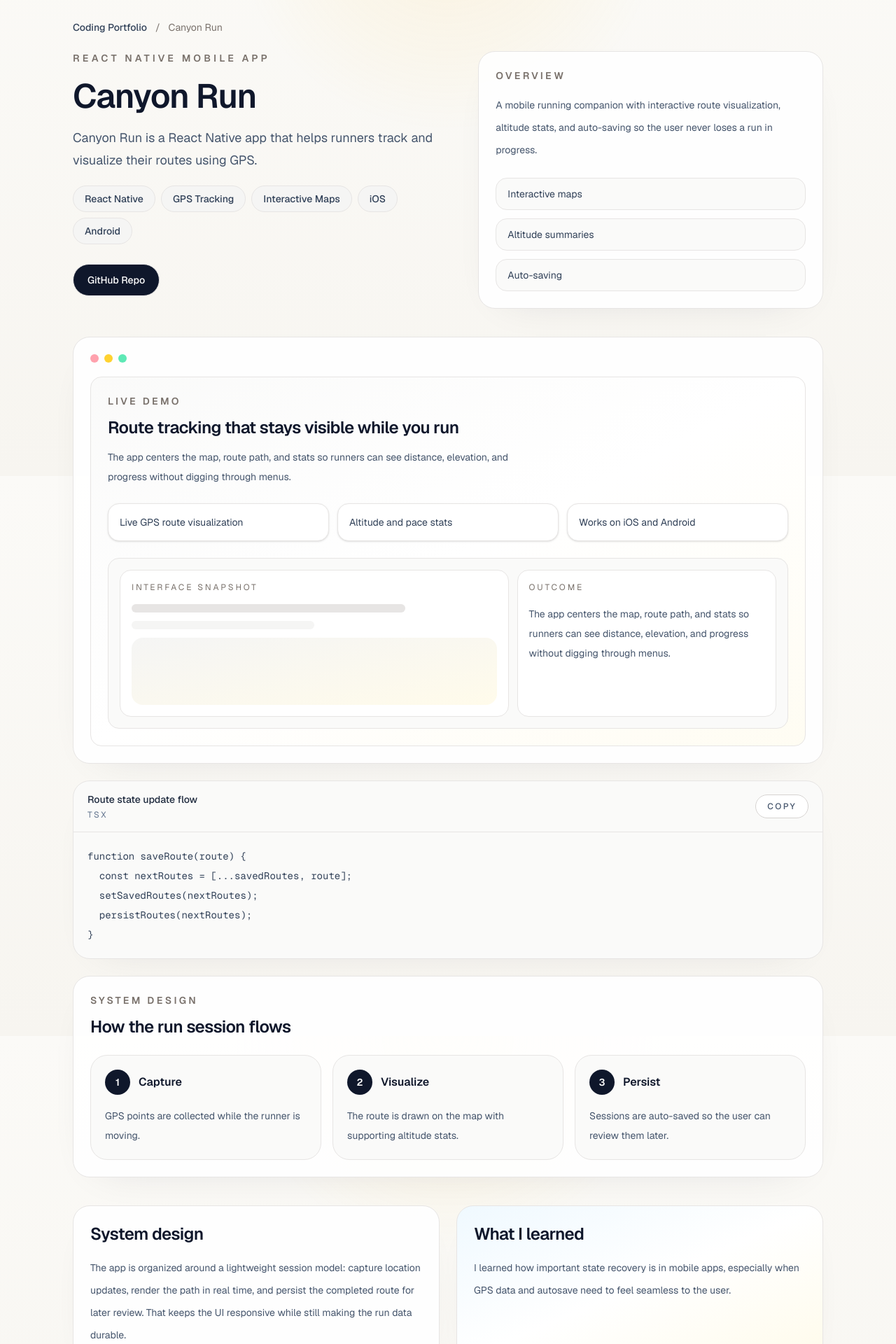
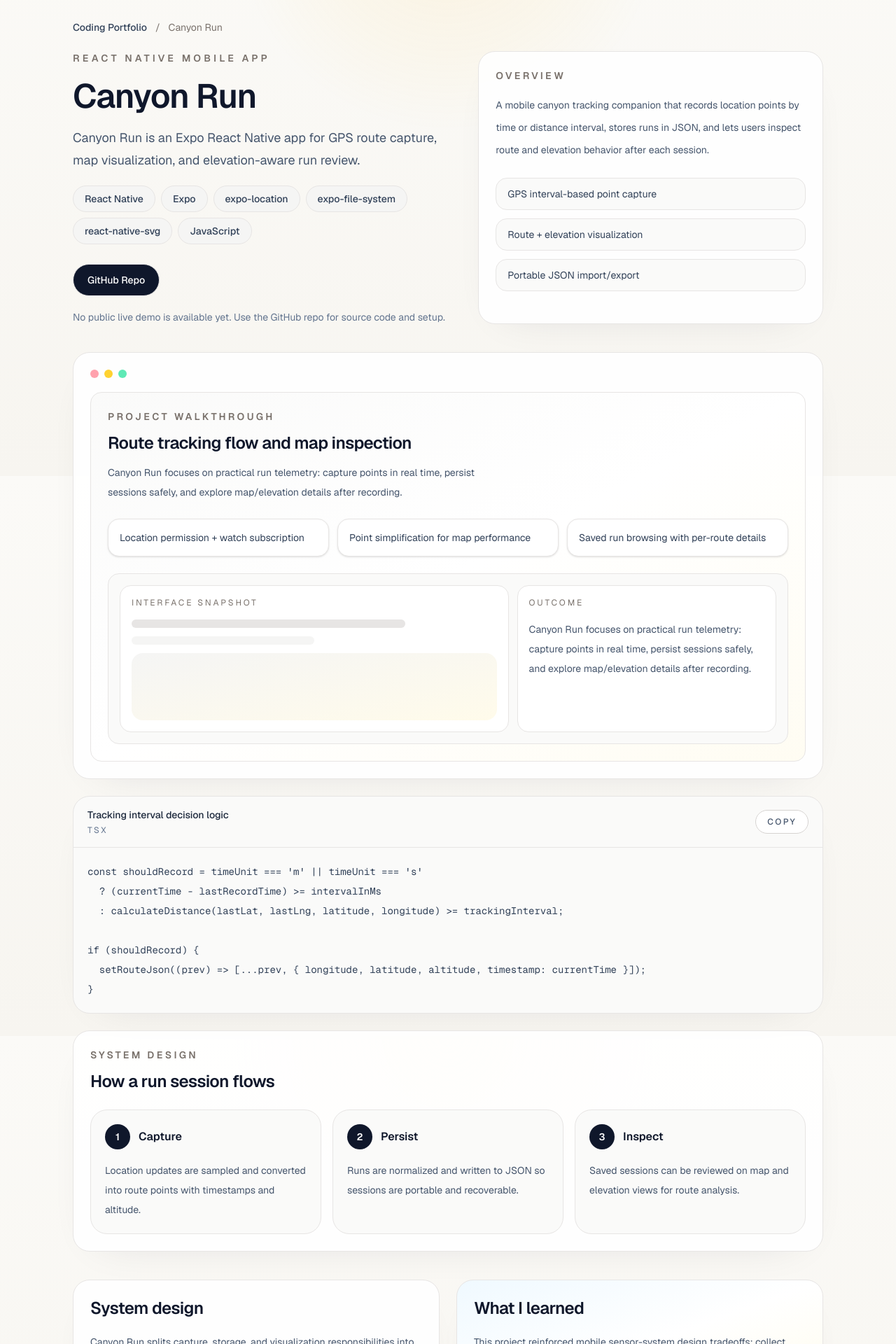
Before and after one commit to josephmusngi21/josephmusngi21.github.io, a Next.js app: page /coding/canyon-run in a window 1280 px wide. Shown: the part 120-2040 px from the top of the page at 70% size. Built offline with nearby package versions, Linux system fonts and the light colour scheme.

Commit message:
fix: restore coding GitHub visibility and clean project demo messaging

```diff
--- a/app/coding/[slug]/page.tsx
+++ b/app/coding/[slug]/page.tsx
@@ -78,10 +78,15 @@
               </Link>
               {project.demoUrl ? (
                 <Link href={project.demoUrl} target="_blank" rel="noreferrer" className="rounded-full border border-stone-200 bg-white/90 px-5 py-3 text-sm font-medium text-slate-700 transition-colors hover:border-stone-300 hover:bg-white">
-                  Live Demo
+                  Demo Link
                 </Link>
               ) : null}
             </div>
+            {!project.demoUrl ? (
+              <p className="text-sm text-slate-500">
+                No public live demo is available yet. Use the GitHub repo for source code and setup.
+              </p>
+            ) : null}
           </div>
 
           <div className="rounded-3xl border border-stone-200 bg-white/90 p-6 shadow-[0_18px_60px_-40px_rgba(15,23,42,0.16)]">
--- a/app/components/Demo.tsx
+++ b/app/components/Demo.tsx
@@ -15,7 +15,7 @@
 
       <div className="rounded-2xl border border-stone-200 bg-gradient-to-br from-stone-50 via-white to-amber-50/60 p-6">
         <p className="text-sm font-semibold uppercase tracking-[0.24em] text-stone-500">
-          Live Demo
+          Project Walkthrough
         </p>
         <h3 className="mt-3 text-2xl font-semibold tracking-tight text-slate-900">
           {title}
--- a/app/data/coding-projects.json
+++ b/app/data/coding-projects.json
@@ -3,26 +3,26 @@
     "slug": "canyon-run",
     "title": "Canyon Run",
     "category": "React Native Mobile App",
-    "description": "Canyon Run is a React Native app that helps runners track and visualize their routes using GPS.",
-    "overview": "A mobile running companion with interactive route visualization, altitude stats, and auto-saving so the user never loses a run in progress.",
-    "techStack": ["React Native", "GPS Tracking", "Interactive Maps", "iOS", "Android"],
+    "description": "Canyon Run is an Expo React Native app for GPS route capture, map visualization, and elevation-aware run review.",
+    "overview": "A mobile canyon tracking companion that records location points by time or distance interval, stores runs in JSON, and lets users inspect route and elevation behavior after each session.",
+    "techStack": ["React Native", "Expo", "expo-location", "expo-file-system", "react-native-svg", "JavaScript"],
     "repoUrl": "https://github.com/josephmusngi21/Canyon-Run",
     "demoUrl": "",
-    "highlights": ["Interactive maps", "Altitude summaries", "Auto-saving"],
-    "demoTitle": "Route tracking that stays visible while you run",
-    "demoDescription": "The app centers the map, route path, and stats so runners can see distance, elevation, and progress without digging through menus.",
-    "demoBullets": ["Live GPS route visualization", "Altitude and pace stats", "Works on iOS and Android"],
-    "codeTitle": "Route state update flow",
+    "highlights": ["GPS interval-based point capture", "Route + elevation visualization", "Portable JSON import/export"],
+    "demoTitle": "Route tracking flow and map inspection",
+    "demoDescription": "Canyon Run focuses on practical run telemetry: capture points in real time, persist sessions safely, and explore map/elevation details after recording.",
+    "demoBullets": ["Location permission + watch subscription", "Point simplification for map performance", "Saved run browsing with per-route details"],
+    "codeTitle": "Tracking interval decision logic",
     "codeLanguage": "tsx",
-    "codeExample": "function saveRoute(route) {\n  const nextRoutes = [...savedRoutes, route];\n  setSavedRoutes(nextRoutes);\n  persistRoutes(nextRoutes);\n}",
-    "diagramTitle": "How the run session flows",
+    "codeExample": "const shouldRecord = timeUnit === 'm' || timeUnit === 's'\n  ? (currentTime - lastRecordTime) >= intervalInMs\n  : calculateDistance(lastLat, lastLng, latitude, longitude) >= trackingInterval;\n\nif (shouldRecord) {\n  setRouteJson((prev) => [...prev, { longitude, latitude, altitude, timestamp: currentTime }]);\n}",
+    "diagramTitle": "How a run session flows",
     "diagramSteps": [
-      {"title": "Capture", "detail": "GPS points are collected while the runner is moving."},
-      {"title": "Visualize", "detail": "The route is drawn on the map with supporting altitude stats."},
-      {"title": "Persist", "detail": "Sessions are auto-saved so the user can review them later."}
+      {"title": "Capture", "detail": "Location updates are sampled and converted into route points with timestamps and altitude."},
+      {"title": "Persist", "detail": "Runs are normalized and written to JSON so sessions are portable and recoverable."},
+      {"title": "Inspect", "detail": "Saved sessions can be reviewed on map and elevation views for route analysis."}
     ],
-    "systemDesign": "The app is organized around a lightweight session model: capture location updates, render the path in real time, and persist the completed route for later review. That keeps the UI responsive while still making the run data durable.",
-    "learned": "I learned how important state recovery is in mobile apps, especially when GPS data and autosave need to feel seamless to the user."
+    "systemDesign": "Canyon Run splits capture, storage, and visualization responsibilities into separate modules. That separation makes it easier to evolve map UX without risking GPS capture reliability or data persistence behavior.",
+    "learned": "This project reinforced mobile sensor-system design tradeoffs: collect enough points for useful maps, but aggressively guard performance and persistence so sessions are never lost."
   },
   {
     "slug": "insert",
@@ -34,7 +34,7 @@
     "repoUrl": "https://github.com/josephmusngi21/Insert",
     "demoUrl": "",
     "highlights": ["Cloud database support", "Recipe browsing", "Mobile-first UI"],
-    "demoTitle": "Recipe discovery built for mobile",
+    "demoTitle": "Recipe workflow built for mobile",
     "demoDescription": "The layout is designed around quick browsing, recipe previews, and straightforward save actions so users can move fast in the kitchen.",
     "demoBullets": ["Recipe list and detail views", "MongoDB-backed content", "AWS deployment path"],
     "codeTitle": "Recipe fetch pattern",
@@ -51,7 +51,7 @@
   },
   {
     "slug": "esp32-tamagotchi-clone",
-    "title": "ESP32-Tamogatchi-Clone",
+    "title": "ESP32 Tamagotchi Clone",
     "category": "Embedded Systems Project",
     "description": "ESP32-based Tamagotchi clone featuring SSD1306 OLED display, three GPIO buttons, and active buzzer interaction.",
     "overview": "A playful embedded project that combines hardware buttons, display output, and sound feedback to recreate the classic virtual pet experience.",
```
